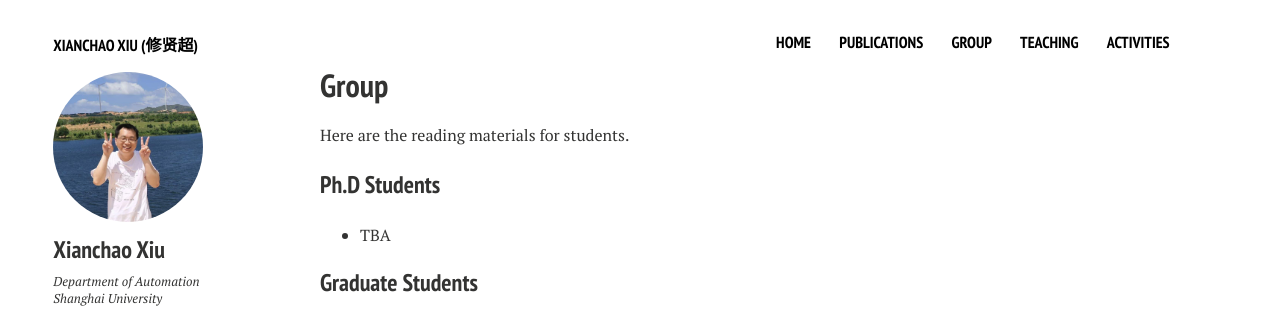
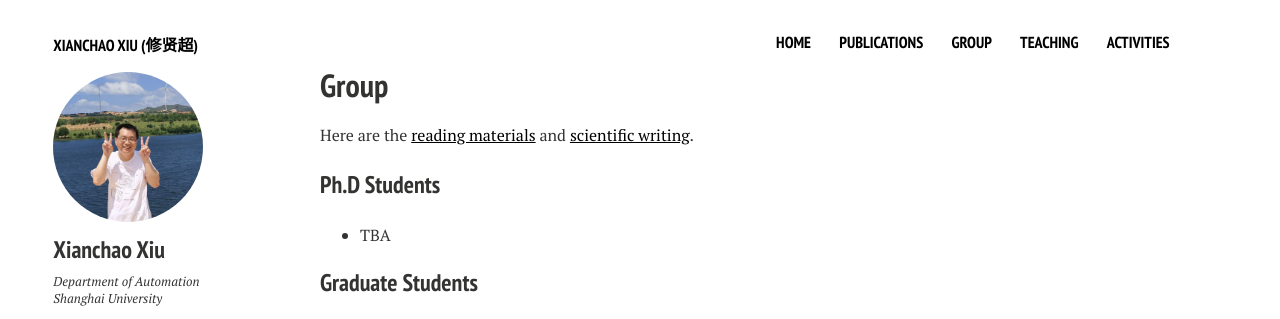
Before and after one commit to xianchaoxiu/xianchaoxiu.github.io, a Jekyll site: the page built from group/index.md, in a window 1280 px wide. Shown: the top 319 px of the page. Built offline with Jekyll 4.4.1, drawn with Linux system fonts in a browser that asks for light colours; nearby versions of some CDN libraries.

Commit message:
Update index.md

```diff
--- a/group/index.md
+++ b/group/index.md
@@ -7,8 +7,7 @@ comments: false
 share: false
 ---
 
-Here are the reading materials for students.
-
+Here are the <a href="https://www.researchgate.net/profile/Xianchao-Xiu" target="_blank" style="text-decoration:underline;">reading materials</a> and <a href="../group/Scientific-Writing.pdf" target="_blank" style="text-decoration:underline;">scientific writing</a>.
 
 ### Ph.D Students
 * TBA
```
